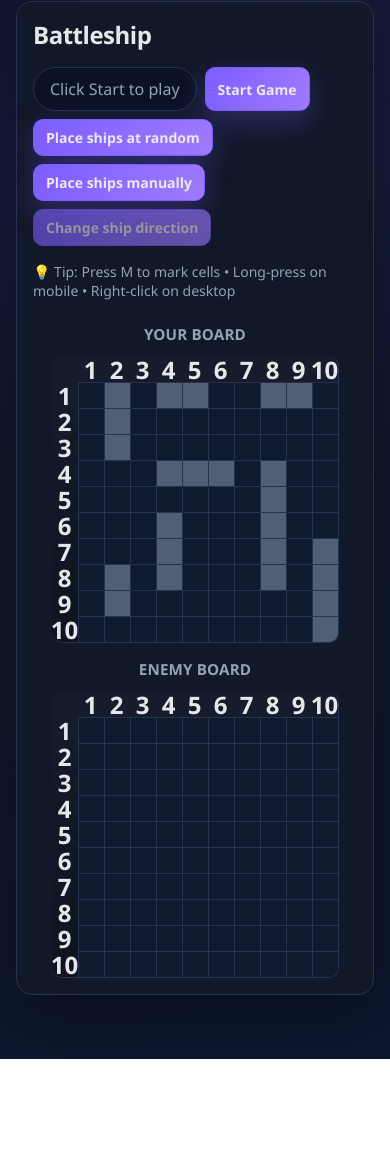
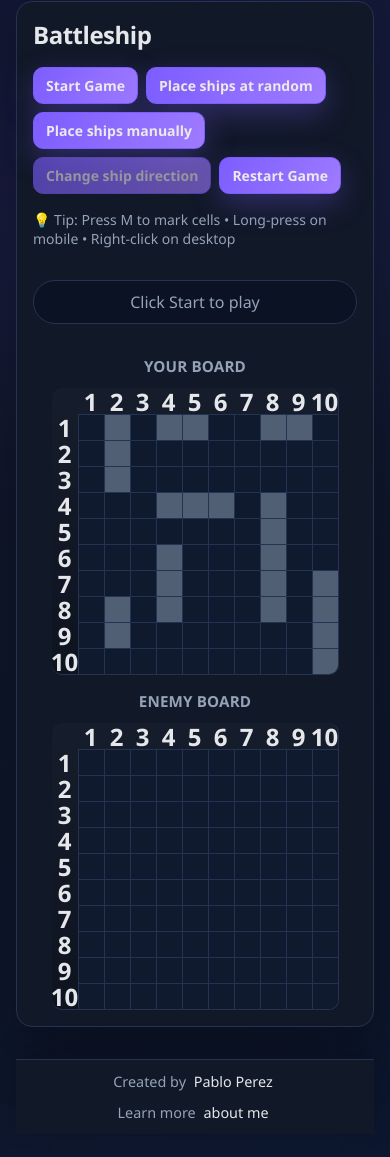
Before and after one commit to yaoming16/TOP-Battleship, a website built with webpack: page src/template.html in a window 390 px wide. Shown: the part 39-1196 px from the top of the page. Before the commit the page ends 1098 px from the top, so only its background shows below. Built offline with nearby package versions, Linux system fonts and the light colour scheme.

Commit message:
Adding functionality to restart game. Not finished yet

```diff
--- a/src/boardDisplay/boardDisplay.js
+++ b/src/boardDisplay/boardDisplay.js
@@ -88,5 +88,20 @@ export function renderShips(gameBoardObj, container, hide = false) {
 export function clearShipsDisplay(container) {
     container.querySelectorAll(".gameboard-div").forEach((div) => {
         div.classList.remove("ship-cell");
+        div.removeAttribute("ship-id");
+        // restore base ARIA label without ship info
+        const x = div.getAttribute("data-x");
+        const y = div.getAttribute("data-y");
+        if (x && y) {
+            const columnLetter = String.fromCharCode(64 + Number(x));
+            div.setAttribute("aria-label", `Column ${columnLetter}, Row ${y}`);
+        }
     });
 }
+
+export function clearBoardVisual(container) {
+    container.querySelectorAll(".gameboard-div").forEach((div) => {
+        div.classList.remove("hit-cell");
+        div.classList.remove("miss-cell");
+    });
+}
--- a/src/gameManager/gameManager.js
+++ b/src/gameManager/gameManager.js
@@ -103,4 +103,13 @@ export default class GameManager {
             this.#players[1].gameBoard.allShipsSunk()
         );
     }
+
+    resetGame() {
+        this.#players.forEach((player) => player.gameBoard.clearGameBoard());
+        this.#gameStarted = false;
+        this.#active = 0;
+        this.#placeManual = false;
+        this.#shipsLeft = structuredClone(shipTypes);
+        this.#shipDirection = "horizontal";
+    }
 }
--- a/src/index.js
+++ b/src/index.js
@@ -4,11 +4,12 @@ import {
     createBoardDisplay,
     renderShips,
     clearShipsDisplay,
+    clearBoardVisual,
 } from "./boardDisplay/boardDisplay.js";
 import { placeShipsRandomObj } from "./utils/placeShips.js";
 import GameManager from "./gameManager/gameManager.js";
 import changeStatusDisplay from "./ui/statusDisplay.js";
-import attachBoardListeners from "./ui/boardListener.js"
+import attachBoardListeners from "./ui/boardListener.js";
 
 import "./style.css";
 import "./boardDisplay/board.css";
@@ -50,10 +51,14 @@ const placeRandomBtn = document.querySelector("#place-random-btn");
 const placeShipsBtn = document.querySelector("#place-ships-btn");
 const changeDirectionBtn = document.querySelector("#ship-direction-btn");
 const status = document.querySelector("#status");
+const restartBtn = document.querySelector("#restart-game-btn");
 
 // Initialize button labels
 startBtn.setAttribute("aria-label", "Start the game");
-placeRandomBtn.setAttribute("aria-label", "Randomly place all ships on your board");
+placeRandomBtn.setAttribute(
+    "aria-label",
+    "Randomly place all ships on your board"
+);
 placeShipsBtn.setAttribute("aria-label", "Manually place ships on your board");
 
 changeDirectionBtn.disabled = true;
@@ -66,11 +71,17 @@ startBtn.addEventListener("click", () => {
 
     placeRandomBtn.disabled = true;
     placeRandomBtn.setAttribute("aria-disabled", "true");
-    placeRandomBtn.setAttribute("aria-label", "Cannot change ship placement - game in progress");
+    placeRandomBtn.setAttribute(
+        "aria-label",
+        "Cannot change ship placement - game in progress"
+    );
 
     placeShipsBtn.disabled = true;
     placeShipsBtn.setAttribute("aria-disabled", "true");
-    placeShipsBtn.setAttribute("aria-label", "Cannot change ship placement - game in progress");
+    placeShipsBtn.setAttribute(
+        "aria-label",
+        "Cannot change ship placement - game in progress"
+    );
 
     status.textContent = "Player 1 turn";
     gameManager.startGame();
@@ -94,7 +105,10 @@ placeShipsBtn.addEventListener("click", () => {
 
     placeRandomBtn.disabled = true;
     placeRandomBtn.setAttribute("aria-disabled", "true");
-    placeRandomBtn.setAttribute("aria-label", "Cannot use random placement - manual mode active");
+    placeRandomBtn.setAttribute(
+        "aria-label",
+        "Cannot use random placement - manual mode active"
+    );
 
     startBtn.disabled = true;
     startBtn.setAttribute("aria-disabled", "true");
@@ -124,4 +138,24 @@ changeDirectionBtn.addEventListener("click", () => {
     changeStatusDisplay(gameManager);
 });
 
+restartBtn.addEventListener("click", () => {
+    gameManager.resetGame();
+    clearShipsDisplay(player1Div);
+    clearShipsDisplay(player2Div);
+    clearBoardVisual(player1Div);
+    clearBoardVisual(player2Div);
+
+    startBtn.disabled = false;
+    startBtn.setAttribute("aria-disabled", "false");
+    placeRandomBtn.disabled = false;
+    placeRandomBtn.setAttribute("aria-disabled", "false");
+    placeShipsBtn.disabled = false;
+    placeShipsBtn.setAttribute("aria-disabled", "false");
+    changeDirectionBtn.disabled = true;
+    changeDirectionBtn.setAttribute("aria-disabled", "true");
+
+    placeRandomBtn.click();
+    changeStatusDisplay(gameManager);
+});
+
 changeStatusDisplay(gameManager);
--- a/src/style.css
+++ b/src/style.css
@@ -40,8 +40,9 @@ body {
         linear-gradient(140deg, #0a1122 0%, #0f172a 40%, #0c162e 100%);
     color: var(--text);
     display: flex;
-    justify-content: center;
-    align-items: flex-start;
+    flex-direction: column; /* stack main and footer vertically */
+    justify-content: flex-start;
+    align-items: center;
     padding: 40px 16px 64px;
 }
 
@@ -66,6 +67,12 @@ section:first-of-type {
 h1 {
     font-weight: 800;
     letter-spacing: -0.02em;
+}
+
+.status-container {
+    text-align: center;
+    max-width: 600px;
+    margin: 2rem auto;
 }
 
 #status {
@@ -113,7 +120,7 @@ button:focus-visible {
     outline: 3px solid var(--accent-strong);
     outline-offset: 3px;
     box-shadow: 0 0 0 6px rgba(159, 123, 255, 0.3),
-                0 14px 40px rgba(124, 93, 255, 0.35);
+        0 14px 40px rgba(124, 93, 255, 0.35);
 }
 
 @media (max-width: 600px) {
@@ -214,3 +221,53 @@ button:focus-visible {
     flex-direction: column;
     align-items: center;
 }
+
+/* Footer (matches site theme) */
+.footer {
+    margin-top: 32px;
+    padding: 16px 24px;
+    background: var(--panel);
+    border-top: 1px solid var(--stroke-soft);
+    box-shadow: 0 -8px 24px rgba(0, 0, 0, 0.2);
+    display: flex;
+    justify-content: center;
+    gap: 24px;
+    flex-wrap: wrap;
+    width: 100%; /* span full width under main */
+}
+
+.footer p {
+    color: var(--muted);
+    font-size: 0.95rem;
+}
+
+.footer a {
+    color: var(--text);
+    text-decoration: none;
+    border-bottom: 1px solid transparent;
+    transition: color 120ms ease, border-color 120ms ease, background 120ms ease;
+    padding: 2px 4px;
+    border-radius: 6px;
+}
+
+.footer a:hover {
+    color: var(--accent);
+
+    background: var(--panel-strong);
+}
+
+.footer a:focus-visible {
+    outline: 3px solid var(--accent-strong);
+    outline-offset: 3px;
+    box-shadow: 0 0 0 6px rgba(159, 123, 255, 0.25);
+}
+
+@media (max-width: 600px) {
+    .footer {
+        padding: 12px 16px;
+        gap: 12px;
+    }
+    .footer p {
+        font-size: 0.9rem;
+    }
+}
--- a/src/template.html
+++ b/src/template.html
@@ -10,13 +10,7 @@
             <section>
                 <h1>Battleship</h1>
                 <div>
-                    <p id="status" aria-live="polite" aria-atomic="true">
-                        Status section
-                    </p>
-                    <button
-                        id="start-btn"
-                        aria-label="Start the game"
-                    >
+                    <button id="start-btn" aria-label="Start the game">
                         Start Game
                     </button>
                     <button
@@ -42,6 +36,12 @@
                     >
                         Change ship direction
                     </button>
+                    <button
+                        id="restart-game-btn"
+                        aria-label="Restarts the game"
+                    >
+                        Restart Game
+                    </button>
                     <p
                         id="game-instructions"
                         style="
@@ -56,6 +56,14 @@
                 </div>
             </section>
             <section>
+                <p
+                    id="status"
+                    aria-live="polite"
+                    aria-atomic="true"
+                    class="status-container"
+                >
+                    Status section
+                </p>
                 <div id="board-div">
                     <div id="player1-board-wrapper">
                         <h2 id="player1-label" class="board-label">
@@ -72,5 +80,27 @@
                 </div>
             </section>
         </main>
+        <footer class="footer">
+            <p>
+                Created by
+                <a
+                    href="https://github.com/yaoming16"
+                    target="_blank"
+                    rel="noopener noreferrer"
+                    aria-label="Visit Pablo Perez on GitHub (opens in a new tab)"
+                    >Pablo Perez</a
+                >
+            </p>
+            <p>
+                Learn more
+                <a
+                    href="https://yaoming16.github.io/"
+                    target="_blank"
+                    rel="noopener noreferrer"
+                    aria-label="Learn more about Pablo Perez on his website (opens in a new tab)"
+                    >about me</a
+                >
+            </p>
+        </footer>
     </body>
 </html>
```
